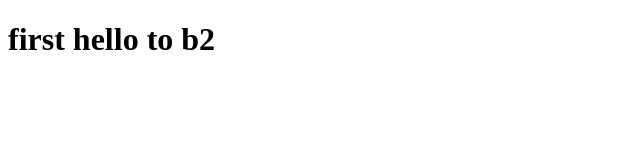
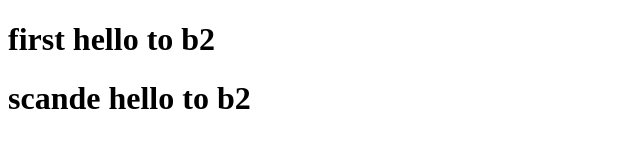
Before and after one commit to ajlan50/exsam, a plain HTML site: page index.html in a window 1280 px wide. Shown: the whole page, without its empty margins (0-640 px from the left). Drawn offline with Linux system fonts and the light colour scheme.

Commit message:
scende hello to b2

```diff
--- a/index.html
+++ b/index.html
@@ -4,6 +4,7 @@
     <meta charset="UTF-8">
     <meta name="viewport" content="width=device-width, initial-scale=1.0">
     <h1>first hello to b2</h1>
+    <h1>scande hello to b2</h1>
 </head>
 <body>
 
```
